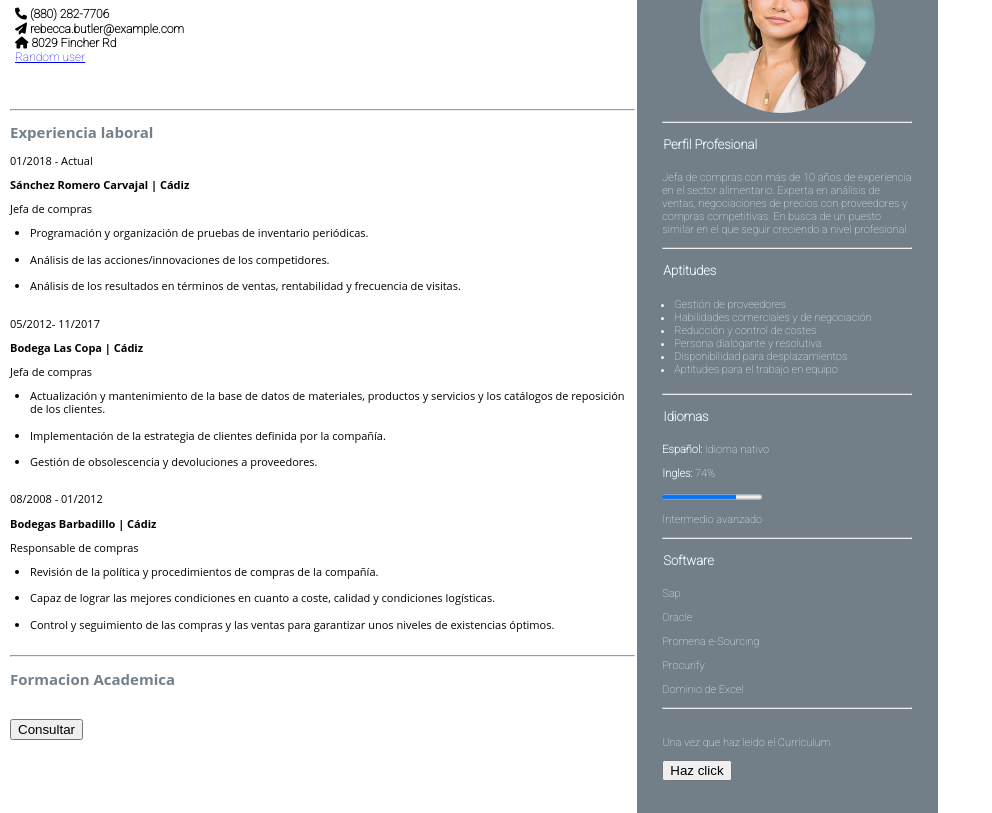
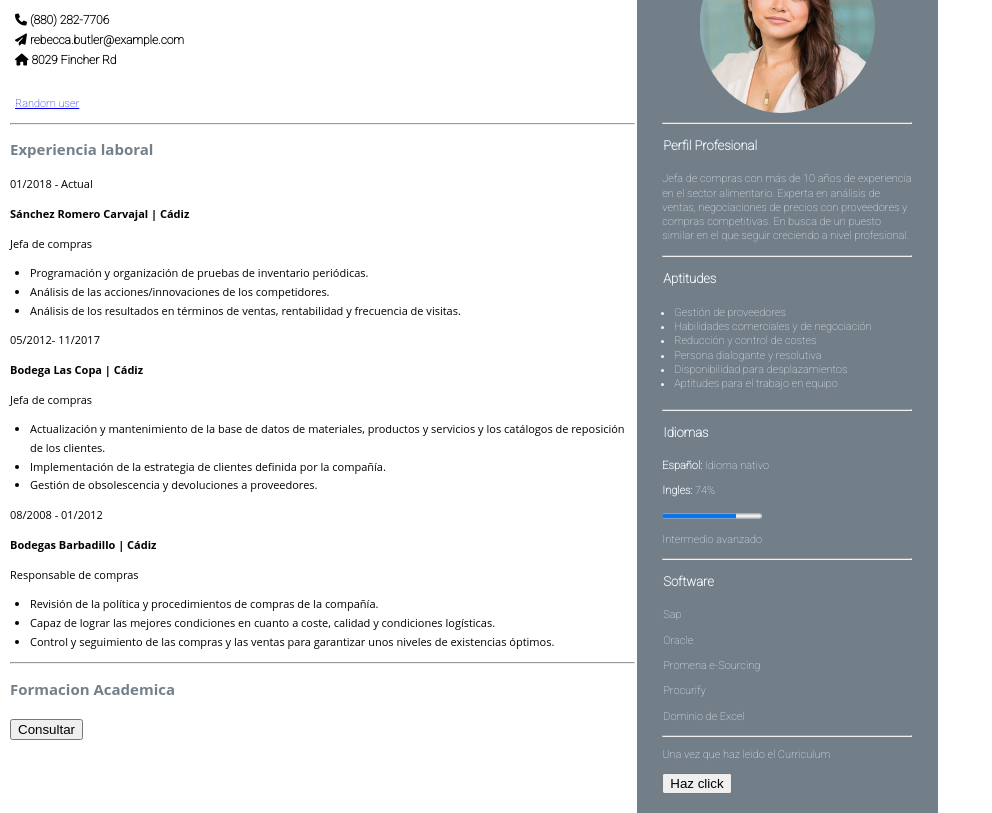
Before and after one commit to Raulo11/cv-online.github.io, a plain HTML site: page index.html in a window 1280 px wide. Shown: the part 96-909 px from the top of the page, without its empty margins (0-992 px from the left). Drawn offline with Linux system fonts and the light colour scheme.

Commit message:
modificar buena practica

```diff
--- a/estilo-cv.css
+++ b/estilo-cv.css
@@ -20,7 +20,7 @@ h3 {
     height: 20px;
     color: aliceblue;
 }
-#p-class {
+.exp-laboral {
     color: black;
     font-family: 'Open Sans', sans-serif;
     font-size: 11px;
@@ -28,7 +28,11 @@ h3 {
 p {
     font-family: 'Roboto', sans-serif;
     font-size: 11px;
-    color: aliceblue;
+}
+a {
+    font-family: 'Roboto', sans-serif;
+    font-size: 11px;
+    padding-left: 5px;
 }
 span {
     color: rgba(15, 37, 54, 0.583);
@@ -37,17 +41,19 @@ span {
     font-weight: bold;
     text-decoration: underline;
 }
-#ul-class {
+#detalle-laboral {
     color: black;
     font-family: 'Open Sans', sans-serif;
     font-size: 11px;
     padding-left: 20px;
 }
 
-#lista {
+#lista-contacto {
     font-family: 'Roboto', sans-serif;
     font-size: 12px;
     padding: 5px;
+    padding-right: 70%;
+    padding-top: 5px;
 }
 #aptitudes {
     font-family: 'Roboto', sans-serif;
@@ -58,6 +64,9 @@ span {
     padding-top: 1px;
     margin-top: 1px;
     margin-bottom: 0%;
+}
+#sofware {
+    padding-left: 1px;
 }
 .foto-valerie {
     float: auto;
@@ -73,7 +82,7 @@ article {
     padding: 2px;
     width: 625px;
     height: auto;
-    line-height: 1.2;
+    line-height: 1.7;
 }
 nav {
     float: left;
@@ -82,6 +91,8 @@ nav {
     height: 850px;
     background-color: rgba(15, 37, 54, 0.583);
     font-size: 10px;
+    color: aliceblue;
+    line-height: 1.3;
 }
 
 @media (max-width: 600px) {
--- a/index.html
+++ b/index.html
@@ -10,102 +10,69 @@
     <link rel="preconnect" href="https://fonts.googleapis.com">
     <link rel="preconnect" href="https://fonts.gstatic.com" crossorigin>
     <link href="https://fonts.googleapis.com/css2?family=Roboto:wght@100&display=swap" rel="stylesheet">
+</head>
 <body>
 
     <article>
         <header>
-            <h1>
-                Rebecca Valerie,Butler
-            </h1>
+            <h1>Rebecca Valerie,Butler</h1>
         </header>
-            <br>
           <div>
-                <ul id="lista">
-
-                    <i class="fa-solid fa-phone"></i>     <b>(880) 282-7706</b> <br>
-                    <i class="fa-sharp fa-solid fa-paper-plane"></i>      <b>rebecca.butler@example.com</b>  <br>
-                    <i class="fa-solid fa-house"></i>     <b>8029 Fincher Rd</b>  <br>
-                    <a href="https://randomuser.me/">Random user</a>
-
+                <ul id="lista-contacto">
+                    <i class="fa-solid fa-phone"></i> <b>(880) 282-7706</b> <br>
+                    <i class="fa-sharp fa-solid fa-paper-plane"></i> <b>rebecca.butler@example.com</b>
+                    <i class="fa-solid fa-house"></i> <b>8029 Fincher Rd</b>
                  </ul>
+                 <a href="https://randomuser.me/">Random user</a>
            </div>
-           <br>
         <hr>
             <div>
                 <h2> <b>Experiencia laboral</b> </h2>
-
-                <p id="p-class">01/2018 - Actual</p>
-                <p id="p-class"> <b> Sánchez Romero Carvajal | Cádiz </b> </p>
-                <p id="p-class">Jefa de compras</p>
-                <ul id="ul-class">
-                    <li>Programación y organización de pruebas de inventario periódicas.</li> <br>
-                    <li>Análisis de las acciones/innovaciones de los competidores.</li> <br>
-                    <li>Análisis de los resultados en términos de ventas, rentabilidad y frecuencia de
-                        visitas.</li> <br>
+                <p class="exp-laboral">01/2018 - Actual</p>
+                <p class="exp-laboral"> <b> Sánchez Romero Carvajal | Cádiz </b> </p>
+                <p class="exp-laboral">Jefa de compras</p>
+                <ul id="detalle-laboral">
+                    <li>Programación y organización de pruebas de inventario periódicas.</li>
+                    <li>Análisis de las acciones/innovaciones de los competidores.</li>
+                    <li>Análisis de los resultados en términos de ventas, rentabilidad y frecuencia de visitas.</li>
                 </ul>
-
-                <p id="p-class">05/2012- 11/2017</p>
-                <p id="p-class"> <b> Bodega Las Copa | Cádiz </b> </p>
-                <p id="p-class">Jefa de compras</p>
-                <ul id="ul-class">
-                    <li>Actualización y mantenimiento de la base de datos de materiales, productos
-                        y servicios y los catálogos de reposición de los clientes.</li> <br>
-                    <li>Implementación de la estrategia de clientes definida por la compañía.</li> <br>
-                    <li>Gestión de obsolescencia y devoluciones a proveedores.</li> <br>
+                <p class="exp-laboral">05/2012- 11/2017</p>
+                <p class="exp-laboral"> <b>Bodega Las Copa | Cádiz</b> </p>
+                <p class="exp-laboral">Jefa de compras</p>
+                <ul id="detalle-laboral">
+                    <li>Actualización y mantenimiento de la base de datos de materiales, productos y servicios y
+                        los catálogos de reposición de los clientes.</li>
+                    <li>Implementación de la estrategia de clientes definida por la compañía.</li>
+                    <li>Gestión de obsolescencia y devoluciones a proveedores.</li>
                 </ul>
-
-                <p id="p-class">08/2008 - 01/2012</p>
-                <p id="p-class"> <b> Bodegas Barbadillo | Cádiz </b> </p>
-                <p id="p-class">Responsable de compras</p>
-                <ul id="ul-class">
-                    <li>Revisión de la política y procedimientos de compras de la compañía.</li> <br>
-                    <li>Capaz de lograr las mejores condiciones en cuanto a coste, calidad y
-                        condiciones logísticas.</li> <br>
-                    <li>Control y seguimiento de las compras y las ventas para garantizar unos
-                        niveles de existencias óptimos.</li> <br>
+                <p class="exp-laboral">08/2008 - 01/2012</p>
+                <p class="exp-laboral"> <b>Bodegas Barbadillo | Cádiz</b> </p>
+                <p class="exp-laboral">Responsable de compras</p>
+                <ul id="detalle-laboral">
+                    <li>Revisión de la política y procedimientos de compras de la compañía.</li>
+                    <li>Capaz de lograr las mejores condiciones en cuanto a coste, calidad y condiciones logísticas.</li>
+                    <li>Control y seguimiento de las compras y las ventas para garantizar unos niveles de existencias
+                        óptimos.</li>
                 </ul>
-
                 <hr>
-
                 <h2> <b>Formacion Academica</b> </h2>
-
-                <br>
-
-                <button type="button" id="formacion">Consultar</button> <br>
-
-                <br>
-
+                <button id="formacion">Consultar</button>
                 <span id="formacionacade"></span>
             </div>
-
     </article>
     <nav>
         <img src="foto-perfil/valerie-foto.jpg" alt="img-valerie" class="foto-valerie"> <br>
         <div>
-
             <hr>
-
-
             <h3> <b>Perfil Profesional</b> </h3>
-
-            <p>
-                Jefa de compras con más de 10 años
-                de experiencia en el sector
-                alimentario. Experta en análisis de
-                ventas, negociaciones de precios con
-                proveedores y compras competitivas.
-                En busca de un puesto similar en el
-                que seguir creciendo a nivel
-                profesional
-             </p>
-
+            <p>Jefa de compras con más de 10 años de experiencia en el sector alimentario.
+                Experta en análisis de ventas, negociaciones de precios con proveedores y compras competitivas.
+                En busca de un puesto similar en el que seguir creciendo a nivel profesional.</p>
             <hr>
-
             <h3> <b>Aptitudes</b> </h3>
             <ul id="aptitudes">
                 <li>Gestión de proveedores</li>
-                <li>Habilidades comerciales y de
-                negociación</li>
+                <li>Habilidades comerciales y de negociación</li>
                 <li>Reducción y control de costes</li>
                 <li>Persona dialogante y resolutiva</li>
                 <li>Disponibilidad para
@@ -120,26 +87,20 @@
             <p> <b>Ingles:</b> 74% </p>
             <progress value="74" max="100"></progress>
             <p>Intermedio avanzado</p>
-
             <hr>
-
-            <h3>  <b>Software</b>  </h3>
-             <p>Sap</p>
-            <p>Oracle</p>
-            <p>Promena e-Sourcing</p>
-            <p>Procurify</p>
-            <p>Dominio de Excel</p>
+            <h3> <b>Software</b> </h3>
+            <ul id="sofware">
+                <p>Sap</p>
+                <p>Oracle</p>
+                <p>Promena e-Sourcing</p>
+                <p>Procurify</p>
+                <p>Dominio de Excel</p>
+            </ul>
         </div>
-
         <hr>
-
-        <br>
-
         <p id="despedida">Una vez que haz leido el Curriculum </p>
         <button type="button" id="botondespedida">Haz click</button>
     </nav>
-
         <script src="despedida.js"></script>
-
 </body>
 </html>
```
